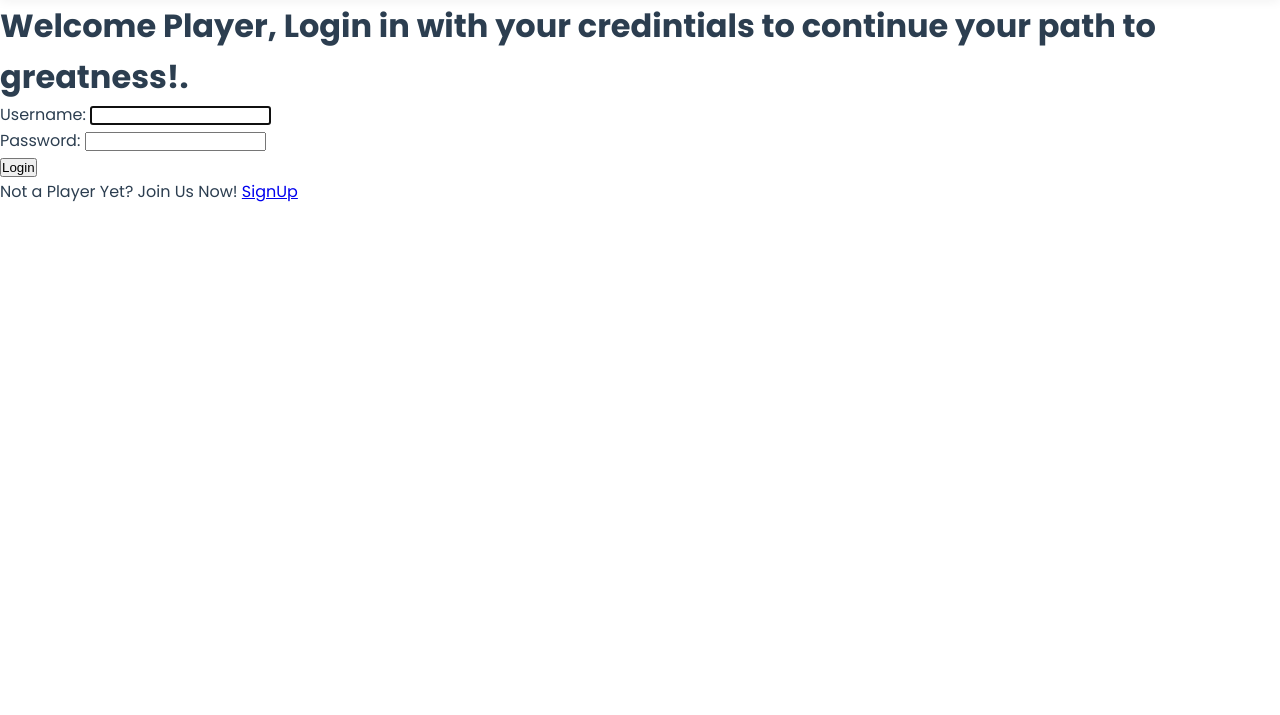
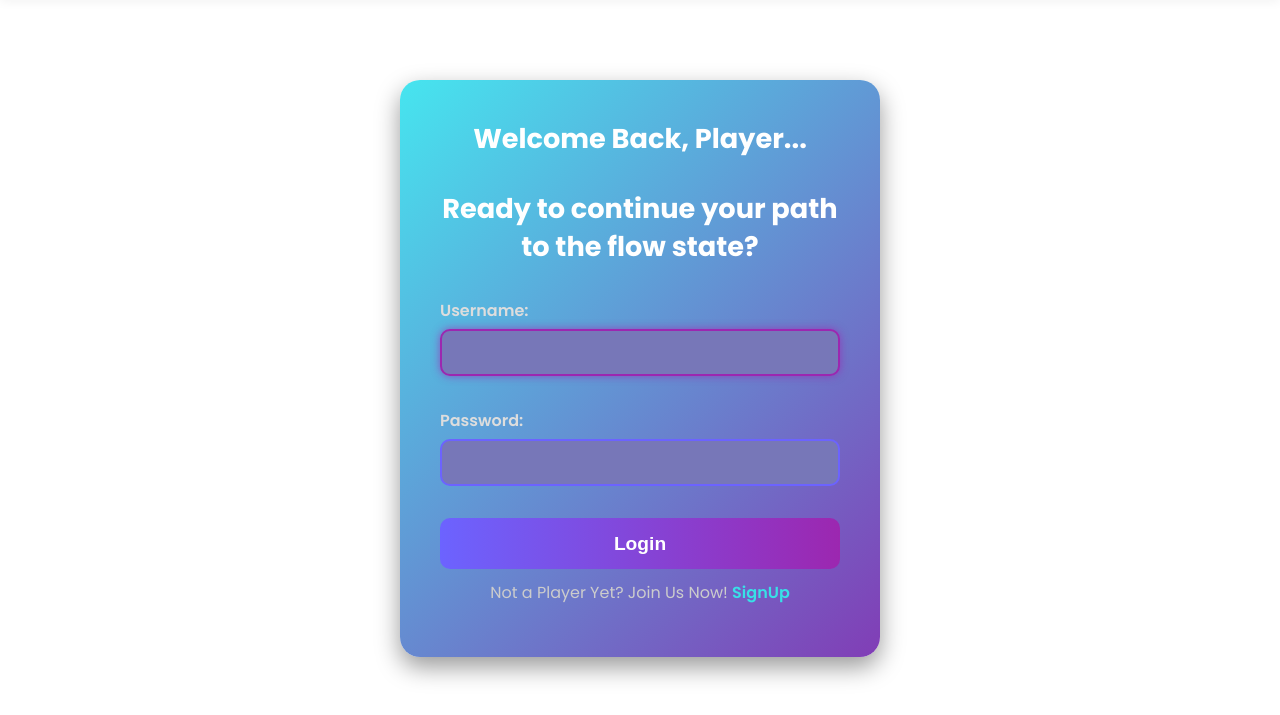
Before and after one commit to MousaArikat/TaskFlow, a Django app: page /login/ in a window 1280 px wide. Shown: the part 85-800 px from the top of the page. Run offline with Django 5.2, Linux system fonts and the light colour scheme.

Commit message:
Feat: Styling the login page

```diff
--- /dev/null
+++ b/main_app/static/main_app/css/user.css
@@ -0,0 +1,91 @@
+.login-form {
+  max-width: 480px;
+  margin: 5rem auto;
+  padding: 2.5rem;
+  background: linear-gradient(135deg, #46e5ef, #813db6);
+  border-radius: 20px;
+  box-shadow: 0 10px 25px rgba(0,0,0,0.4);
+  text-align: center;
+  color: #f5f5f5;
+  animation: fadeIn 0.8s ease-in-out;
+}
+
+.login-form h1 {
+  font-size: 1.7rem;
+  font-weight: 700;
+  margin-bottom: 2rem;
+  color: #ffffff;
+  line-height: 1.4;
+}
+
+.login-form p {
+  margin: 0.7rem 0;
+}
+
+.login-form label {
+  display: block;
+  text-align: left;
+  font-weight: 600;
+  margin-bottom: 0.3rem;
+  color: #ddd;
+}
+
+.login-form input {
+  width: 100%;
+  padding: 0.8rem 1rem;
+  margin-bottom: 1.3rem;
+  border: 2px solid #6c63ff;
+  border-radius: 10px;
+  background: #7777b8;
+  color: #fff;
+  font-size: 1rem;
+  transition: border 0.3s ease, box-shadow 0.3s ease;
+}
+
+.login-form input:focus {
+  outline: none;
+  border-color: #9c27b0;
+  box-shadow: 0 0 8px rgba(156, 39, 176, 0.7);
+}
+
+.btn-submit {
+  width: 100%;
+  padding: 0.9rem;
+  background: linear-gradient(90deg, #6c63ff, #9c27b0);
+  color: #fff;
+  border: none;
+  border-radius: 10px;
+  font-size: 1.2rem;
+  font-weight: 600;
+  cursor: pointer;
+  transition: background 0.3s ease, transform 0.2s ease;
+}
+
+.btn-submit:hover {
+  background: linear-gradient(90deg, #5a54d1, #7b1fa2);
+  transform: scale(1.03);
+}
+
+.signup-link {
+  margin-top: 1.5rem;
+  font-size: 1rem;
+  color: #ccc;
+}
+
+.signup-link a {
+  color: #38e0e7;
+  font-weight: 600;
+  text-decoration: none;
+  transition: color 0.3s ease;
+}
+
+.signup-link a:hover {
+  color: #9c27b0;
+  text-decoration: underline;
+}
+
+/* Smooth fade-in for page */
+@keyframes fadeIn {
+  from { opacity: 0; transform: translateY(15px); }
+  to { opacity: 1; transform: translateY(0); }
+}
--- a/main_app/templates/main_app/login.html
+++ b/main_app/templates/main_app/login.html
@@ -1,10 +1,16 @@
 {% extends "base.html" %}
+{% load static %}
+{% block head %}
+    <link rel="stylesheet" href="{%static 'main_app/css/user.css' %}">
+
+{% endblock head %}
 
 {% block content %}
     <form method = "post" class = "login-form">
         <h1>
-            Welcome Player, Login in with your credintials to continue your path to greatness!.
+            Welcome Back, Player...
         </h1>
+        <h1>Ready to continue your path to the flow state?</h1>
 
         {% csrf_token %}
 
--- a/main_app/templates/main_app/signup.html
+++ b/main_app/templates/main_app/signup.html
@@ -1,7 +1,7 @@
 {% extends "base.html" %}
 {% load static %}
 {% block head %}
-    {% comment %} stylesheet , put latyer dont forget {% endcomment %}
+    <link rel="stylesheet" href="{%static 'main_app/css/user.css' %}">
 {% endblock head %}
 
 {% block content %}
```
